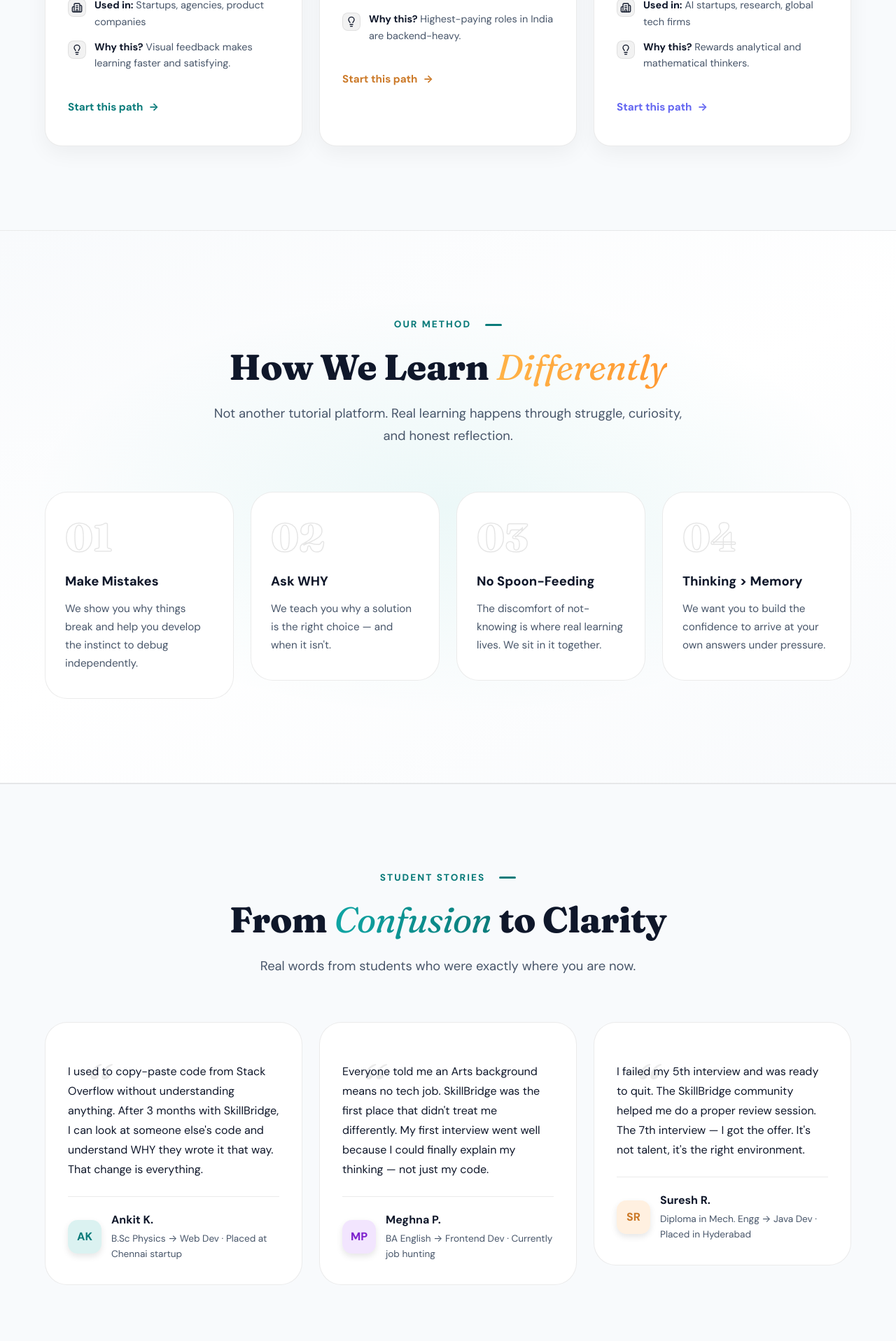
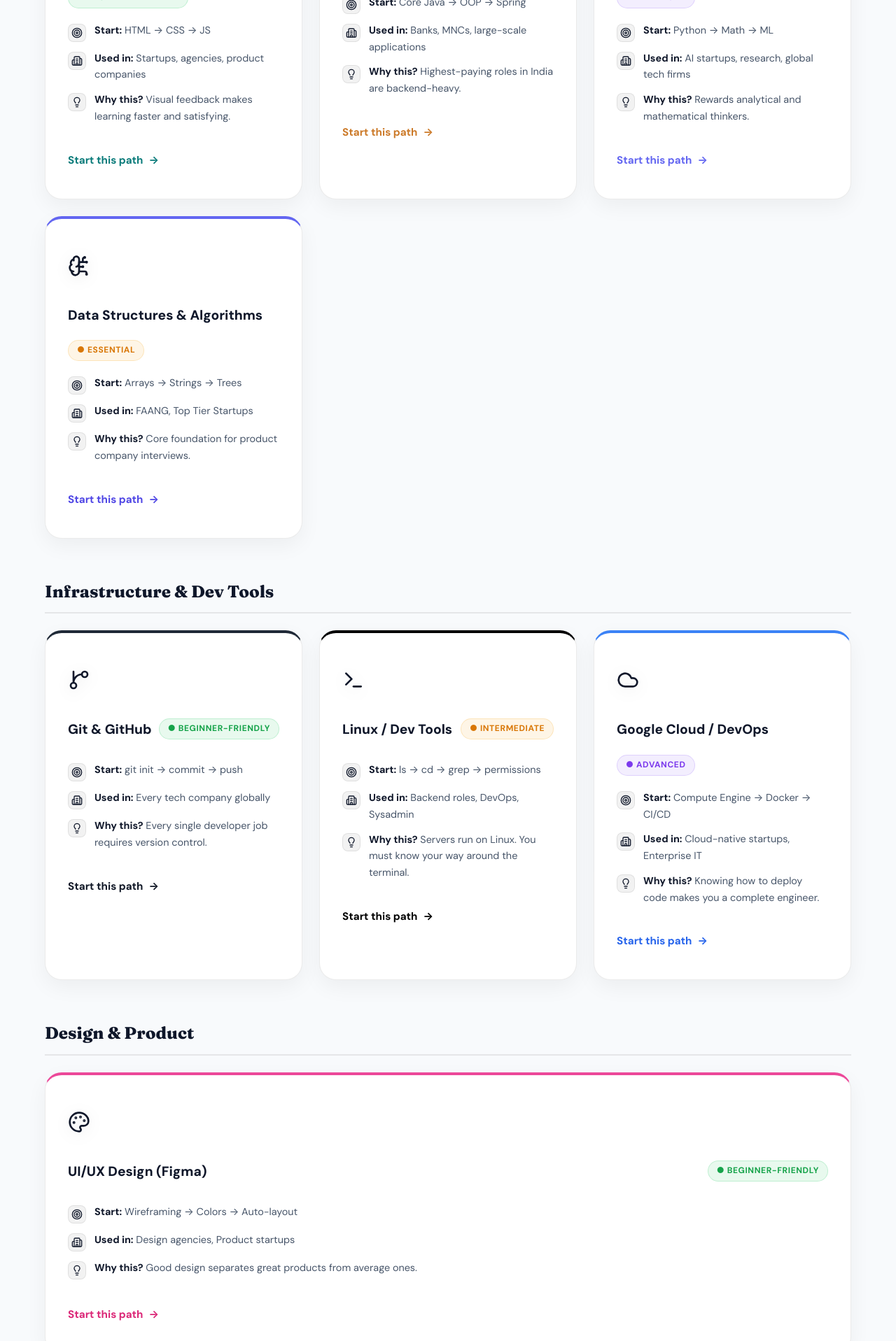
Before and after one commit to Sjking2025/skillbridge, a Next.js app: page / in a window 1280 px wide. Shown: the part 3580-5497 px from the top of the page at 70% size. Built offline with nearby package versions, Linux system fonts and the light colour scheme.

Commit message:
feat: categorize skill paths and fix icon export

```diff
--- a/pages/index.js
+++ b/pages/index.js
@@ -7,7 +7,7 @@ import {
   Sparkles, Brain, MonitorPlay, GraduationCap, MessageCircle,
   Globe, Coffee, Bot, Target, Building2, Lightbulb,
   Users, Calendar, Trophy, UserCheck, PartyPopper,
-  Sun, Moon
+  Sun, Moon, GitBranch, Terminal, Palette, Cloud, BrainCircuit
 } from 'lucide-react'
 import styles from '../styles/Home.module.css'
 
@@ -272,13 +272,60 @@ export default function Home() {
             <h2 className={styles.h2}>Find the Path <em>That Fits You</em></h2>
             <p className={styles.sectionIntro}>No path is better than another. The best one is the one you stay consistent with.</p>
           </motion.div>
-          <div className={`${styles.cardGrid} ${styles.cardGrid3}`}>
+
+          <h3 className={styles.categoryTitle}>Core Engineering</h3>
+          <div className={`${styles.cardGrid} ${styles.cardGrid3}`} style={{ marginBottom: '56px' }}>
             {[
               { icon:<Globe size={32}/>, title:'Web Development', diff:'Beginner-friendly', diffClass:'beginner', color:'web', why:'Visual feedback makes learning faster and satisfying.', where:'Startups, agencies, product companies', start:'HTML → CSS → JS' },
               { icon:<Coffee size={32}/>, title:'Java Backend', diff:'Intermediate', diffClass:'intermediate', color:'java', why:'Highest-paying roles in India are backend-heavy.', where:'Banks, MNCs, large-scale applications', start:'Core Java → OOP → Spring' },
               { icon:<Bot size={32}/>, title:'AI / Machine Learning', diff:'Advanced', diffClass:'advanced', color:'ai', why:'Rewards analytical and mathematical thinkers.', where:'AI startups, research, global tech firms', start:'Python → Math → ML' },
+              { icon:<BrainCircuit size={32}/>, title:'Data Structures & Algorithms', diff:'Essential', diffClass:'intermediate', color:'dsa', why:'Core foundation for product company interviews.', where:'FAANG, Top Tier Startups', start:'Arrays → Strings → Trees' },
             ].map((item, i) => (
-              <motion.div variants={fadeInUp} className={`${styles.card} ${styles.pathCard} ${styles[item.color]}`} key={i}>
+              <motion.div variants={fadeInUp} className={`${styles.card} ${styles.pathCard} ${styles[item.color]}`} key={`core-${i}`}>
+                <span className={styles.pathEmoji}>{item.icon}</span>
+                <div className={styles.pathHeader}>
+                  <h3 className={styles.cardH3}>{item.title}</h3>
+                  <span className={`${styles.difficulty} ${styles[item.diffClass]}`}>● {item.diff}</span>
+                </div>
+                <div className={styles.pathDetails}>
+                  <div className={styles.pathDetail}><span className={styles.pathDetailIcon}><Target size={16}/></span><span className={styles.pathDetailText}><strong>Start:</strong> {item.start}</span></div>
+                  <div className={styles.pathDetail}><span className={styles.pathDetailIcon}><Building2 size={16}/></span><span className={styles.pathDetailText}><strong>Used in:</strong> {item.where}</span></div>
+                  <div className={styles.pathDetail}><span className={styles.pathDetailIcon}><Lightbulb size={16}/></span><span className={styles.pathDetailText}><strong>Why this?</strong> {item.why}</span></div>
+                </div>
+                <a href="#join" className={`${styles.pathCta} ${styles[`pathCta_${item.color}`]}`}>Start this path</a>
+              </motion.div>
+            ))}
+          </div>
+
+          <h3 className={styles.categoryTitle}>Infrastructure & Dev Tools</h3>
+          <div className={`${styles.cardGrid} ${styles.cardGrid3}`} style={{ marginBottom: '56px' }}>
+            {[
+              { icon:<GitBranch size={32}/>, title:'Git & GitHub', diff:'Beginner-friendly', diffClass:'beginner', color:'git', why:'Every single developer job requires version control.', where:'Every tech company globally', start:'git init → commit → push' },
+              { icon:<Terminal size={32}/>, title:'Linux / Dev Tools', diff:'Intermediate', diffClass:'intermediate', color:'linux', why:'Servers run on Linux. You must know your way around the terminal.', where:'Backend roles, DevOps, Sysadmin', start:'ls → cd → grep → permissions' },
+              { icon:<Cloud size={32}/>, title:'Google Cloud / DevOps', diff:'Advanced', diffClass:'advanced', color:'cloud', why:'Knowing how to deploy code makes you a complete engineer.', where:'Cloud-native startups, Enterprise IT', start:'Compute Engine → Docker → CI/CD' },
+            ].map((item, i) => (
+              <motion.div variants={fadeInUp} className={`${styles.card} ${styles.pathCard} ${styles[item.color]}`} key={`tools-${i}`}>
+                <span className={styles.pathEmoji}>{item.icon}</span>
+                <div className={styles.pathHeader}>
+                  <h3 className={styles.cardH3}>{item.title}</h3>
+                  <span className={`${styles.difficulty} ${styles[item.diffClass]}`}>● {item.diff}</span>
+                </div>
+                <div className={styles.pathDetails}>
+                  <div className={styles.pathDetail}><span className={styles.pathDetailIcon}><Target size={16}/></span><span className={styles.pathDetailText}><strong>Start:</strong> {item.start}</span></div>
+                  <div className={styles.pathDetail}><span className={styles.pathDetailIcon}><Building2 size={16}/></span><span className={styles.pathDetailText}><strong>Used in:</strong> {item.where}</span></div>
+                  <div className={styles.pathDetail}><span className={styles.pathDetailIcon}><Lightbulb size={16}/></span><span className={styles.pathDetailText}><strong>Why this?</strong> {item.why}</span></div>
+                </div>
+                <a href="#join" className={`${styles.pathCta} ${styles[`pathCta_${item.color}`]}`}>Start this path</a>
+              </motion.div>
+            ))}
+          </div>
+
+          <h3 className={styles.categoryTitle}>Design & Product</h3>
+          <div className={`${styles.cardGrid} ${styles.cardGrid3}`}>
+            {[
+              { icon:<Palette size={32}/>, title:'UI/UX Design (Figma)', diff:'Beginner-friendly', diffClass:'beginner', color:'uiux', why:'Good design separates great products from average ones.', where:'Design agencies, Product startups', start:'Wireframing → Colors → Auto-layout' },
+            ].map((item, i) => (
+              <motion.div variants={fadeInUp} className={`${styles.card} ${styles.pathCard} ${styles[item.color]}`} key={`design-${i}`}>
                 <span className={styles.pathEmoji}>{item.icon}</span>
                 <div className={styles.pathHeader}>
                   <h3 className={styles.cardH3}>{item.title}</h3>
--- a/styles/Home.module.css
+++ b/styles/Home.module.css
@@ -266,6 +266,7 @@
 
 /* ── PATHS ── */
 .paths { padding: 120px 0; position: relative; }
+.categoryTitle { font-family: 'Fraunces', serif; font-size: 1.5rem; font-weight: 700; color: var(--text-main); margin: 0 0 24px; border-bottom: 2px solid var(--border-light); padding-bottom: 10px; }
 .pathCard { position: relative; }
 .web { border-top: 4px solid var(--teal); }
 .web:hover { box-shadow: 0 20px 40px rgba(14, 165, 164, 0.15); border-color: var(--teal); }
@@ -273,6 +274,30 @@
 .java:hover { box-shadow: 0 20px 40px rgba(255, 153, 51, 0.15); border-color: var(--saffron); }
 .ai { border-top: 4px solid var(--indigo); }
 .ai:hover { box-shadow: 0 20px 40px rgba(99, 102, 241, 0.15); border-color: var(--indigo); }
+.dsa { border-top: 4px solid #6366F1; }
+.dsa:hover { box-shadow: 0 20px 40px rgba(99, 102, 241, 0.15); border-color: #6366F1; }
+.git { border-top: 4px solid #1F2937; }
+.git:hover { box-shadow: 0 20px 40px rgba(31, 41, 55, 0.15); border-color: #1F2937; }
+[data-theme='dark'] .git { border-color: #4B5563; }
+.linux { border-top: 4px solid #000000; }
+.linux:hover { box-shadow: 0 20px 40px rgba(0, 0, 0, 0.15); border-color: #000000; }
+[data-theme='dark'] .linux { border-color: #E5E7EB; }
+.cloud { border-top: 4px solid #3B82F6; }
+.cloud:hover { box-shadow: 0 20px 40px rgba(59, 130, 246, 0.15); border-color: #3B82F6; }
+.uiux { border-top: 4px solid #EC4899; }
+.uiux:hover { box-shadow: 0 20px 40px rgba(236, 72, 153, 0.15); border-color: #EC4899; }
+.dsa { border-top: 4px solid #6366F1; }
+.dsa:hover { box-shadow: 0 20px 40px rgba(99, 102, 241, 0.15); border-color: #6366F1; }
+.git { border-top: 4px solid #1F2937; }
+.git:hover { box-shadow: 0 20px 40px rgba(31, 41, 55, 0.15); border-color: #1F2937; }
+[data-theme='dark'] .git { border-color: #4B5563; }
+.linux { border-top: 4px solid #000000; }
+.linux:hover { box-shadow: 0 20px 40px rgba(0, 0, 0, 0.15); border-color: #000000; }
+[data-theme='dark'] .linux { border-color: #E5E7EB; }
+.cloud { border-top: 4px solid #3B82F6; }
+.cloud:hover { box-shadow: 0 20px 40px rgba(59, 130, 246, 0.15); border-color: #3B82F6; }
+.uiux { border-top: 4px solid #EC4899; }
+.uiux:hover { box-shadow: 0 20px 40px rgba(236, 72, 153, 0.15); border-color: #EC4899; }
 .pathEmoji { font-size: 2.8rem; margin-bottom: 16px; display: inline-block; filter: drop-shadow(0 4px 10px rgba(0,0,0,0.1)); position: relative; z-index: 2; }
 [data-theme='dark'] .pathEmoji { filter: drop-shadow(0 4px 10px rgba(0,0,0,0.3)); }
 .pathHeader { display: flex; justify-content: space-between; align-items: flex-start; margin-bottom: 16px; flex-wrap: wrap; gap: 10px; position: relative; z-index: 2; }
@@ -297,6 +322,16 @@
 [data-theme='dark'] .pathCta_java { color: var(--saffron-light); }
 .pathCta_ai { color: var(--indigo); }
 [data-theme='dark'] .pathCta_ai { color: var(--indigo-light); }
+.pathCta_dsa { color: #4F46E5; }
+[data-theme='dark'] .pathCta_dsa { color: #818CF8; }
+.pathCta_git { color: #111827; }
+[data-theme='dark'] .pathCta_git { color: #E5E7EB; }
+.pathCta_linux { color: #000000; }
+[data-theme='dark'] .pathCta_linux { color: #F3F4F6; }
+.pathCta_cloud { color: #2563EB; }
+[data-theme='dark'] .pathCta_cloud { color: #60A5FA; }
+.pathCta_uiux { color: #DB2777; }
+[data-theme='dark'] .pathCta_uiux { color: #F472B6; }
 
 /* ── PHILOSOPHY ── */
 .philosophy {
```
